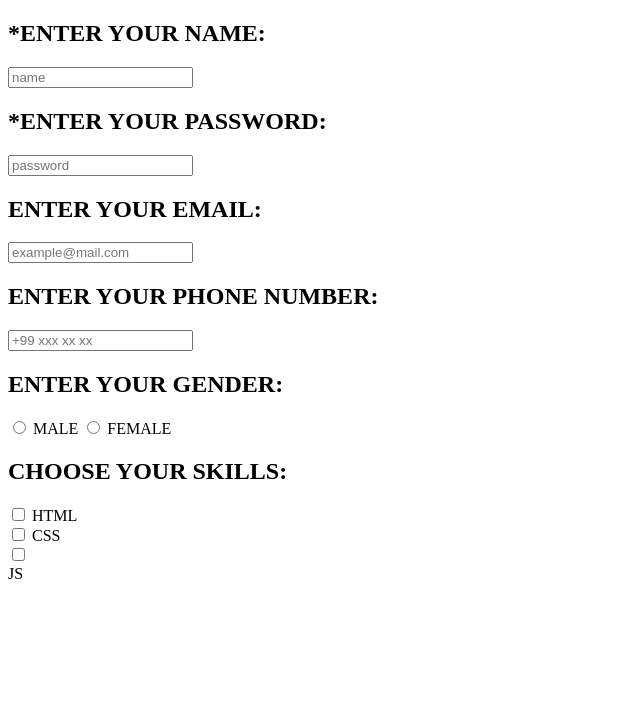
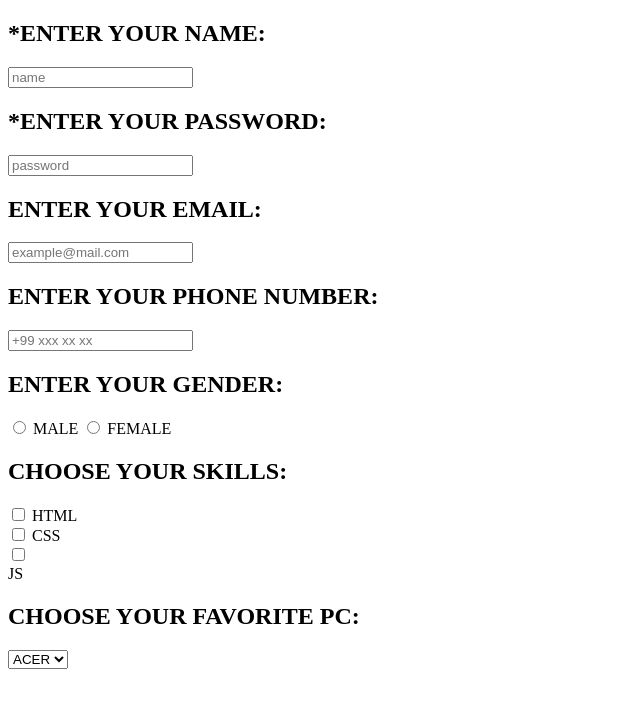
Before and after one commit to Khayrullayev1/home-work-3, a plain HTML site: page index.html in a window 1280 px wide. Shown: the whole page, without its empty margins (0-640 px from the left). Drawn offline with Linux system fonts and the light colour scheme.

Commit message:
added new type

```diff
--- a/index.html
+++ b/index.html
@@ -33,6 +33,15 @@
         <input type="checkbox" id="js">
         <br>
         <label for="js">JS</label>
+        <br>
+        <h2>CHOOSE YOUR FAVORITE PC:</h2>
+        <select name="" id="">
+            <option value="">ACER</option>
+            <option value="">ASUS</option>
+            <option value="">DELL</option>
+
+
+        </select>
 
 
 
```
